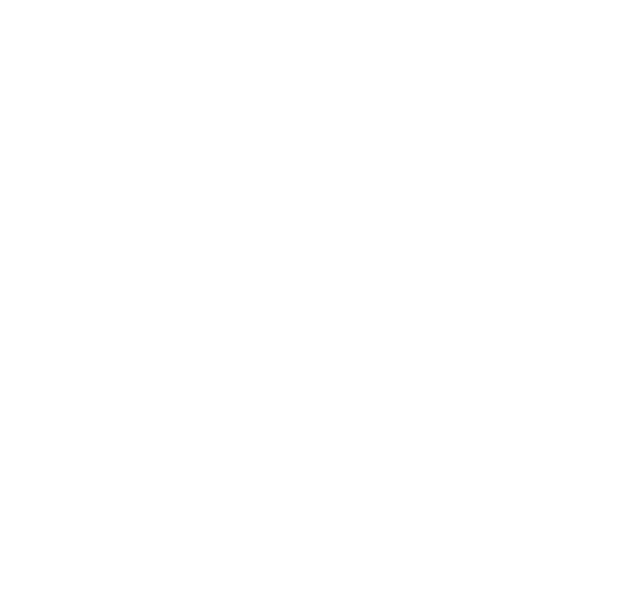
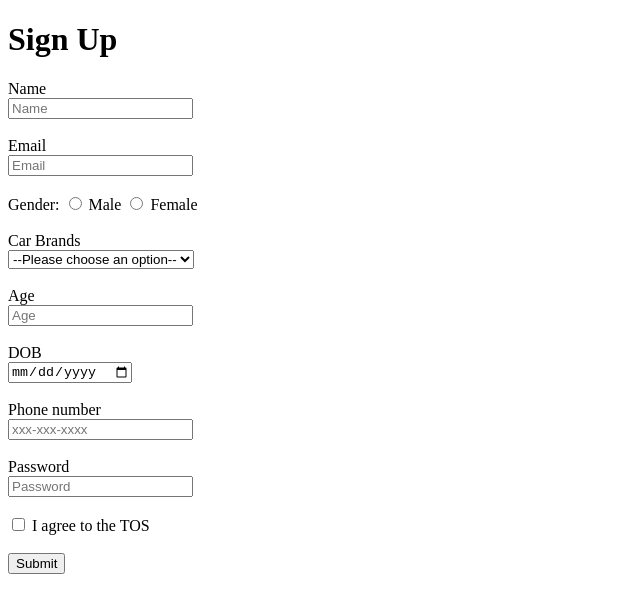
Before and after one commit to acciojob/signup-form-car-uttam4114, a website: page main.html in a window 1280 px wide. Shown: the whole page, without its empty margins (0-640 px from the left). Drawn offline with Linux system fonts and the light colour scheme.

Commit message:
created a submission

```diff
--- a/main.html
+++ b/main.html
@@ -4,12 +4,69 @@
 
 <head>
 	<link rel="stylesheet" href="styles.css">
+	<title>SignUp Form</title>
 </head>
 
 <body>
 	<!-- the entire body must be written by student -->
     <script type="text/javascript" src="./script.js">
 </script>
+	<form action="#" method="post">
+		<h1>Sign Up</h1>
+
+		<label for="name">Name</label><br>
+		<input type="text" id="name" name="name" placeholder="Name" required>
+		<br><br>
+
+		<label for="email">Email</label><br>
+		<input type="email" id="email" name="email" placeholder="Email" required>
+		<br><br>
+
+		<label>Gender:</label>
+
+		<input type="radio" id="gender_m" name="gender" required>
+		<label for="gender_m">Male</label>
+
+		<input type="radio" id="gender_f" name="gender" required>
+		<label for="gender_f">Female</label>
+		<br><br>
+
+		<label for="cars">Car Brands</label><br>
+
+        <select id="cars" name="cars" required>
+        <option value="">--Please choose an option--</option>
+        <option value="BMW">BMW</option>
+        <option value="Audi">Audi</option>
+        <option value="Mercedes">Mercedes</option>
+        <option value="Toyota">Toyota</option>
+        <option value="Hyundai">Hyundai</option>
+        <option value="Honda">Honda</option>
+        </select>
+		<br><br>
+
+		<label for="age">Age</label><br>
+		<input type="number" id="age" name="age" placeholder="Age" required>
+		<br><br>
+
+		<label for="dob">DOB</label><br>
+		<input type="date" id="dob" name="dob" required>
+		<br><br>
+
+		<label for="tel">Phone number</label><br>
+		<input type="tel" id="tel" name="phone" placeholder="xxx-xxx-xxxx">
+		<br><br>
+
+		<label for="password">Password</label><br>
+		<input type="password" id="password" name="password" placeholder="Password" required>
+		<br><br>
+
+		<input type="checkbox" id="tos" name="tos" required>
+		<label for="tos">I agree to the TOS</label>
+		<br><br>
+
+		<input type="submit" name="submit" value="Submit">
+
+</form>
 
 </body>
 
```
